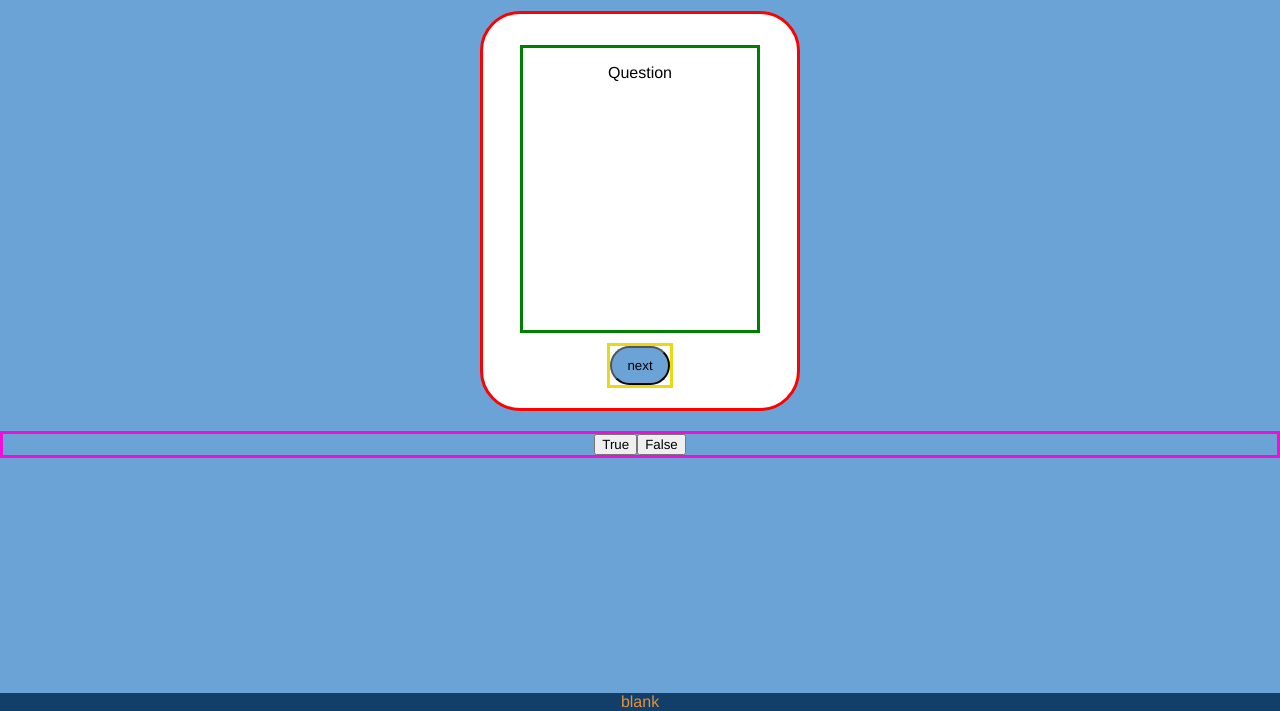
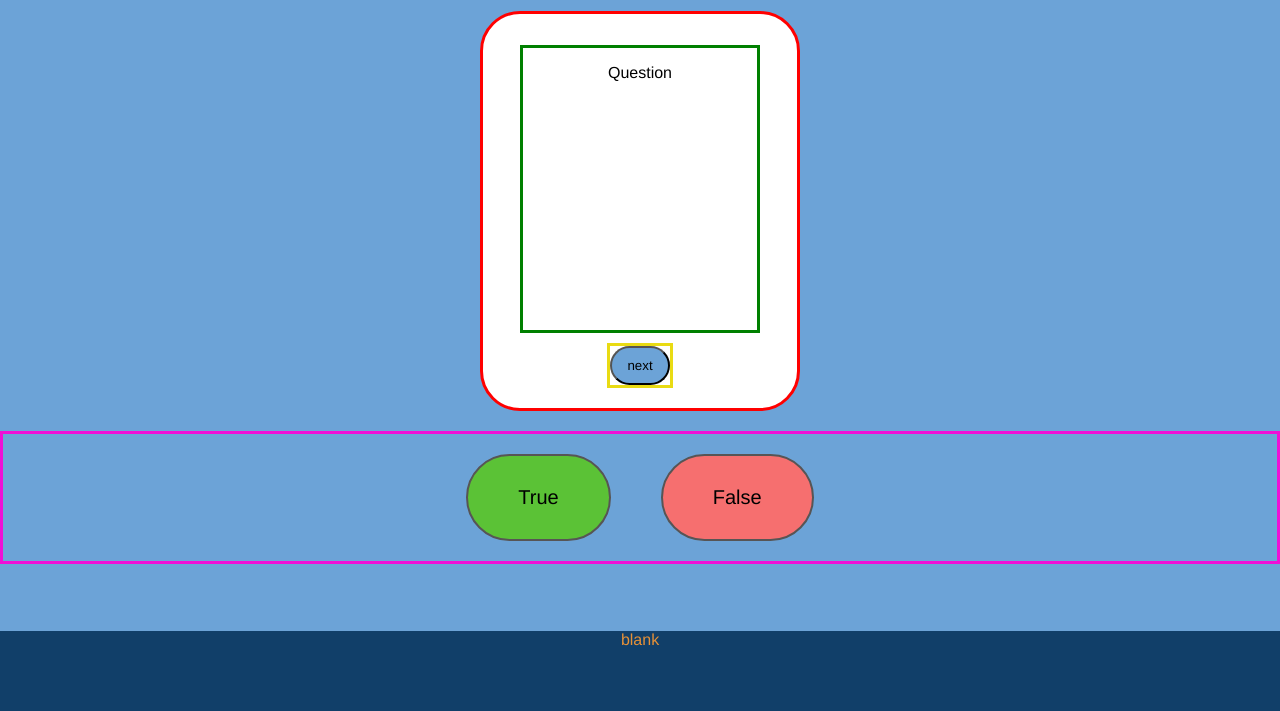
Before and after one commit to carey-andrew/bc15-w8-project-front-end-tech-ti-tens, a plain HTML site: page index.html in a window 1280 px wide. Shown: the part 89-800 px from the top of the page. Drawn offline with Linux system fonts and the light colour scheme.

Commit message:
tf buttons styling, footer height

```diff
--- a/index.html
+++ b/index.html
@@ -23,8 +23,9 @@
     </div>
 
     <div id="tf-buttons">
-      <button type="button" id="true-button">True</button>
-      <button type="button" id="false-button">False</button>
+      <button type="button" id="true-button" class="buttons">True</button>
+
+      <button type="button" id="false-button" class="buttons">False</button>
     </div>
 
     <footer>
--- a/styles.css
+++ b/styles.css
@@ -37,12 +37,36 @@
   background-color: #6ca3d7;
 
 }
+
+
 #tf-buttons {
   border: solid 3px rgb(240, 15, 214);
   display: flex;
   justify-content: center;
   align-items: center;
 }
+
+.buttons {
+    padding: 30px 50px;
+    border-radius: 50px;
+    margin: 20px 25px;
+    font-size: 1.25rem;
+    border: solid 2px rgb(87, 85, 85)
+}
+
+#true-button {
+    background-color: #5BC236;
+    color: black;
+
+}
+
+#false-button {
+    background-color: #F66F6F;
+    color: black;
+
+}
+
+
 header {
   background-color: #113f69;
   color: #e69138;
@@ -51,14 +75,19 @@ header {
   text-align: center;
 }
 
+
 footer {
   background-color: #113f69;
   color: #e69138;
   position: absolute;
   bottom: 0;
   width: 100%;
+  height: 5rem;
   text-align: center;
+
 }
+
+
 html,
 body {
   background-color: #6ca3d7;
```
